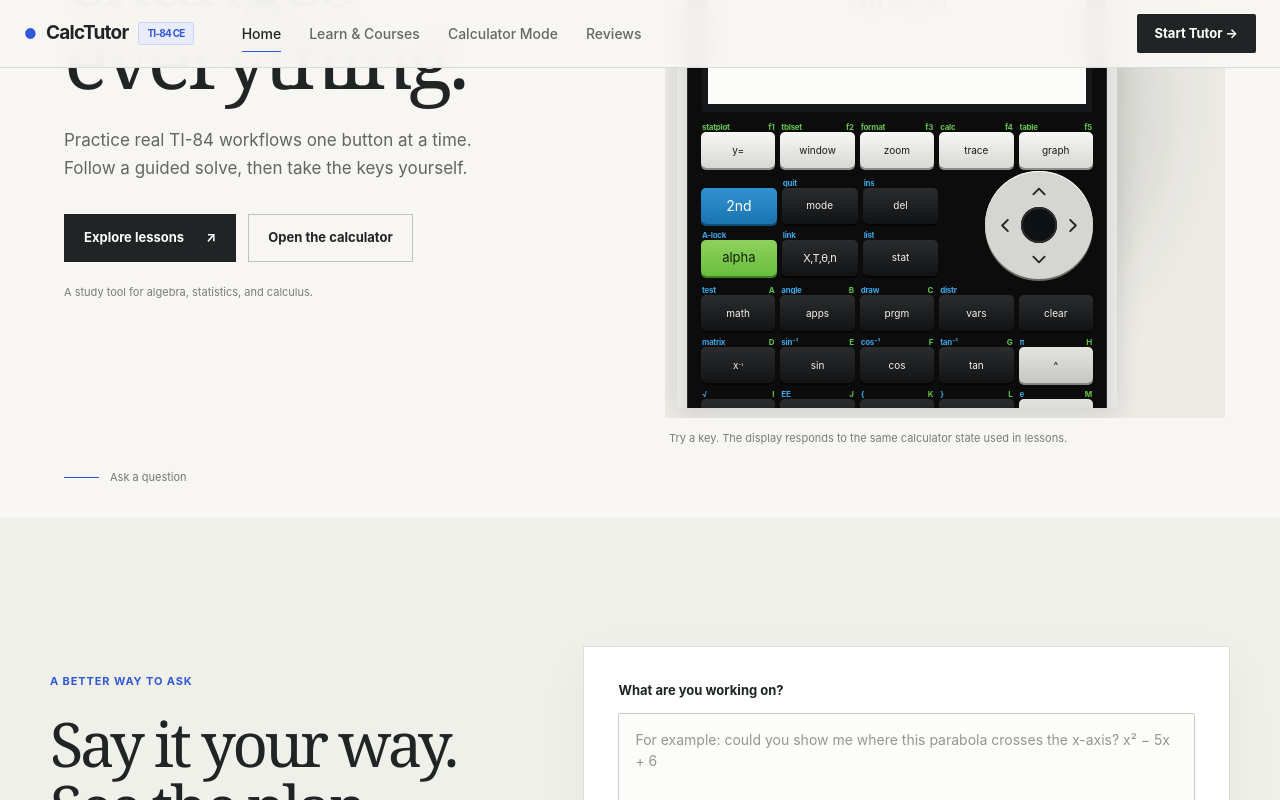
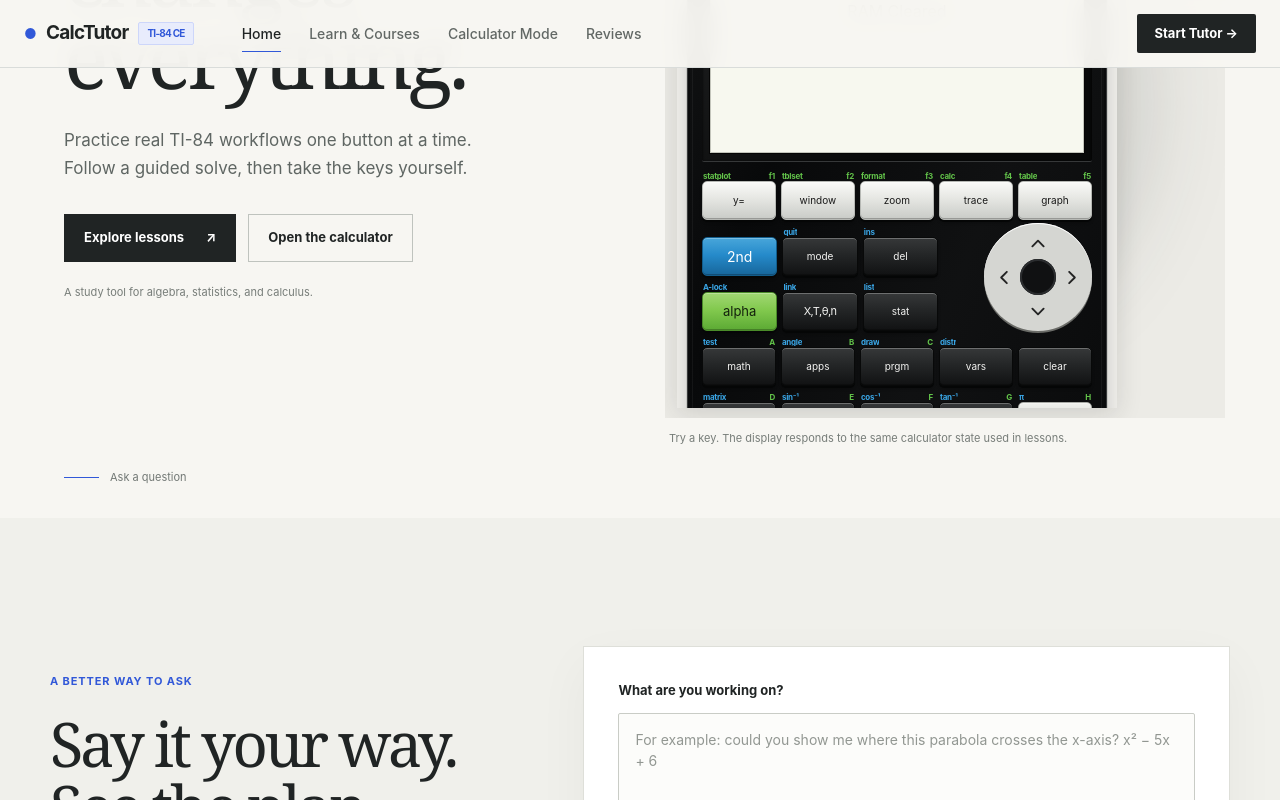
Before and after one commit to HrishikeshLenin13/calctutor, a Next.js app: page / in a window 1280 px wide. Both pictures are taken after a click on the heading "Open the accessible keypad". Shown: the part 454-1254 px from the top of the page. Built offline with nearby package versions, Linux system fonts and the light colour scheme.

Commit message:
visual: make TI-84 calculator more authentic

```diff
--- a/components/CalcWorkspace.tsx
+++ b/components/CalcWorkspace.tsx
@@ -461,5 +461,5 @@
 }
 
 function Mark() {
-  return <svg width="13" height="13" viewBox="0 0 13 13" aria-hidden="true"><path d="M6.5 0.8 L7.7 4.8 L11.8 6 L7.7 7.2 L6.5 11.2 L5.3 7.2 L1.2 6 L5.3 4.8 Z" fill="#d5d5d5" /></svg>;
+  return <svg width="15" height="15" viewBox="0 0 16 16" aria-hidden="true"><circle cx="8" cy="8" r="7.2" fill="none" stroke="#d5d5d5" strokeWidth="1.1" /><text x="8" y="10.5" fill="#f0f0ee" fontFamily="Arial, sans-serif" fontSize="6.5" fontWeight="700" fontStyle="italic" textAnchor="middle">TI</text></svg>;
 }
--- a/components/ti84.module.css
+++ b/components/ti84.module.css
@@ -7,27 +7,53 @@
 }
 .device {
   width: min(436px, 100%);
-  background: #0c0c0d;
+  position: relative;
+  isolation: isolate;
+  background: linear-gradient(112deg, #151617 0%, #08090a 28%, #101112 58%, #070809 100%);
   color: #f4f4f4;
-  border: 1px solid #303033;
-  border-radius: 32px;
-  padding: 11px 13px 14px;
-  box-shadow: inset 0 1px 0 rgba(255, 255, 255, 0.2), 0 1px 0 #050506, 0 16px 36px rgba(17, 27, 34, 0.22);
+  border: 1px solid #383a3b;
+  border-radius: 25px;
+  padding: 13px 14px 17px;
+  box-shadow: inset 0 1px 0 #ffffff3b, inset 0 0 0 2px #090a0b, inset 1px 0 0 #ffffff12, 0 1px 1px #050506, 0 14px 28px #10121438;
   user-select: none;
   outline: none;
 }
+.device::before {
+  position: absolute;
+  inset: 4px;
+  z-index: -1;
+  border: 1px solid #ffffff0d;
+  border-radius: 21px;
+  content: "";
+  pointer-events: none;
+}
+.device::after {
+  position: absolute;
+  top: -1px;
+  left: 50%;
+  width: 30px;
+  height: 5px;
+  transform: translateX(-50%);
+  border-radius: 0 0 4px 4px;
+  background: #030405;
+  box-shadow: inset 0 -1px 1px #686a69, 0 0 0 1px #17191a;
+  content: "";
+  pointer-events: none;
+}
 .device:focus-visible { outline: 2px solid #435ee8; outline-offset: 4px; }
-.top { display: flex; align-items: center; justify-content: space-between; min-height: 28px; padding: 1px 4px 8px; }
-.brand { display: flex; align-items: center; gap: 6px; color: #c5c5c5; font-size: 7.5px; font-weight: 700; letter-spacing: 0.11em; }
+.top { display: flex; align-items: center; justify-content: space-between; min-height: 33px; padding: 1px 5px 9px; }
+.brand { display: flex; align-items: center; gap: 7px; color: #d0d0ce; font-size: 7.5px; font-weight: 700; letter-spacing: 0.12em; }
 .model { font-size: 15px; font-weight: 700; letter-spacing: -0.03em; color: #fff; }
-.gasket { background: #171819; padding: 7px 7px 8px; border-radius: 2px; box-shadow: inset 0 1px 2px #000; }
+.gasket { background: linear-gradient(145deg, #050606, #1b1c1d 28%, #080909 75%); padding: 8px; border-radius: 2px; box-shadow: inset 0 1px 3px #000, 0 1px 0 #363839; }
 .lcd {
-  height: 236px;
-  background: #fcfcfb;
+  width: 100%;
+  aspect-ratio: 4 / 3;
+  background: #f7f8ef;
   color: #141414;
   display: flex;
   flex-direction: column;
   overflow: hidden;
+  box-shadow: inset 0 0 0 1px #c3c5bb, 0 0 0 1px #050505;
   font-family: var(--font-geist-sans), "Segoe UI", sans-serif;
 }
 .off { flex: 1; background: #1c1e1b; }
@@ -111,24 +137,24 @@
 .green { color: #63c44a; }
 .key {
   width: 100%;
-  height: 36px;
-  border: 0;
+  height: 39px;
+  border: 1px solid #080909;
   border-radius: 5px;
   padding: 0 2px;
   font: 650 12.5px/1 var(--font-geist-sans), "Segoe UI", sans-serif;
   cursor: pointer;
-  box-shadow: 0 2px 0 rgba(0, 0, 0, 0.55);
+  box-shadow: inset 0 1px 0 #ffffff46, inset 0 -1px 0 #00000040, 0 2px 0 #050606, 0 3px 3px #00000038;
 }
-.key:active, .held { transform: translateY(1px); box-shadow: 0 1px 0 rgba(0, 0, 0, 0.55); }
+.key:active, .held { transform: translateY(1px); box-shadow: inset 0 1px 0 #ffffff2c, inset 0 -1px 0 #00000040, 0 1px 0 #050606; }
 .next { outline: 2px solid #e2b23a; outline-offset: 2px; }
 .quad.next { background: rgba(226, 178, 58, 0.45); border-radius: 8px; }
 .embed { min-height: 0; padding: 0; }
-.soft { background: linear-gradient(#f7f7f5, #d7d8d4); color: #1a1a1a; box-shadow: 0 2px 0 #8d8f8b; }
-.black { background: linear-gradient(#2a2c2e, #121314); color: #f3f3f1; }
-.blueKey { background: linear-gradient(#2f92d0, #1b74b0); color: #fff; font-size: 14px; box-shadow: 0 2px 0 #0d4e78; }
-.greenKey { background: linear-gradient(#8ed15d, #69be3d); color: #13210d; font-size: 13px; box-shadow: 0 2px 0 #3e7d24; }
-.white, .enter { background: linear-gradient(#fff, #eceeea); color: #161616; box-shadow: 0 2px 0 #8e908c; }
-.gray { background: linear-gradient(#e3e4e0, #c5c7c2); color: #171717; box-shadow: 0 2px 0 #85877f; }
+.soft { background: linear-gradient(180deg, #fafaf8 0%, #e6e7e3 44%, #c9cbc7 100%); color: #1a1a1a; border-color: #b6b8b4; }
+.black { background: linear-gradient(180deg, #363839 0%, #242627 45%, #111213 100%); color: #f3f3f1; }
+.blueKey { background: linear-gradient(180deg, #48a6da 0%, #258aca 46%, #17669b 100%); color: #fff; font-size: 14px; border-color: #125d8c; }
+.greenKey { background: linear-gradient(180deg, #a1d873 0%, #82c94e 45%, #5caa34 100%); color: #13210d; font-size: 13px; border-color: #4a8b29; }
+.white, .enter { background: linear-gradient(180deg, #ffffff 0%, #f7f8f5 45%, #dedfdb 100%); color: #161616; border-color: #b8bab6; }
+.gray { background: linear-gradient(180deg, #f0f1ed 0%, #dadbd7 45%, #bfc1bc 100%); color: #171717; border-color: #a8aaa5; }
 .num { font-size: 17px; font-weight: 700; }
 .tiny { font-size: 11px; letter-spacing: -0.05em; }
 .sup { font-size: 0.65em; }
@@ -170,8 +196,7 @@
 .reset { border: 0; background: none; padding: 0; color: #5d6f76; font: inherit; text-decoration: underline; cursor: pointer; }
 @keyframes blink { 50% { opacity: 0; } }
 @media (max-width: 420px) {
-  .lcd { height: 210px; }
-  .key { height: 32px; font-size: 11px; }
+  .key { height: 35px; font-size: 11px; }
   .num { font-size: 15px; }
   .dpad { width: 96px; height: 96px; }
   .hub { width: 32px; height: 32px; left: 32px; top: 32px; }
```
